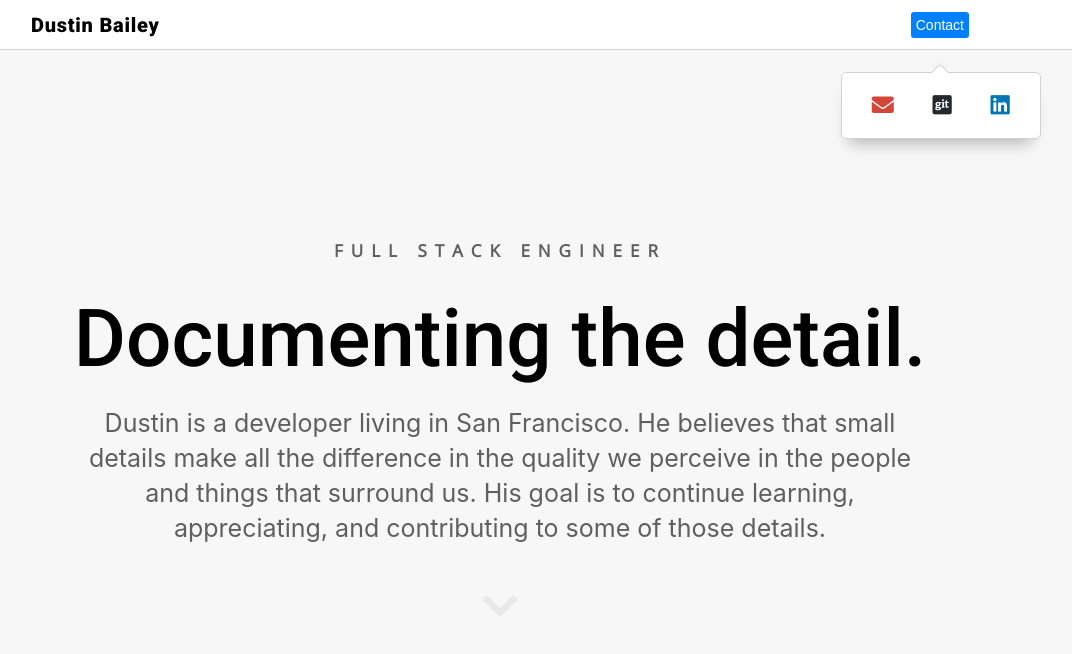
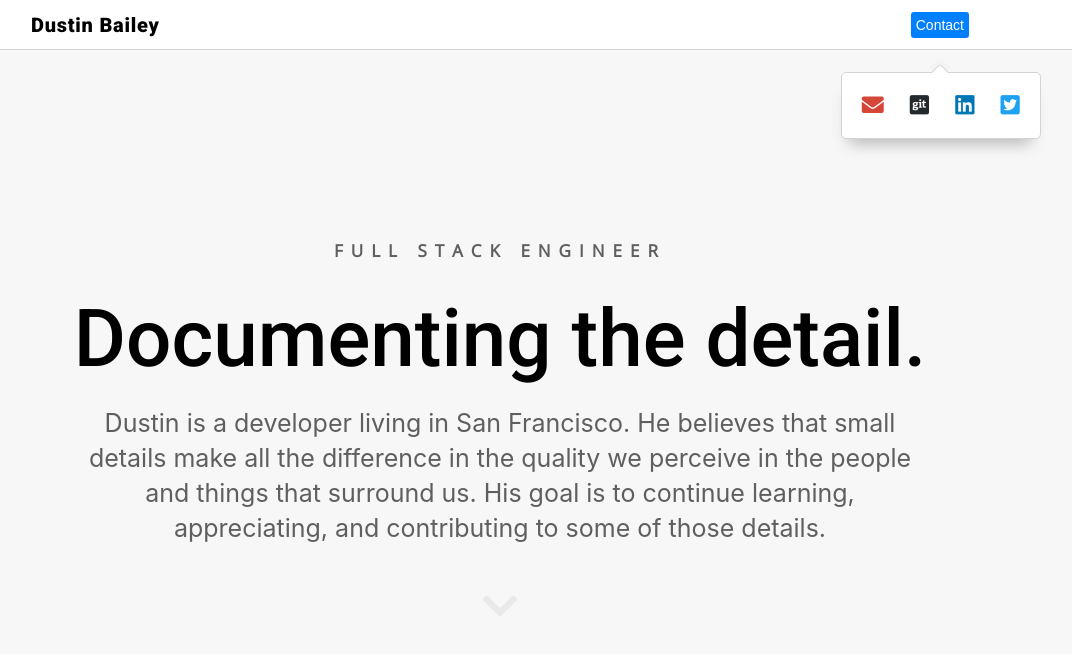
Before and after one commit to dgbailey/new_portfolio, a React (Create React App) app: page / in a window 1280 px wide. Both pictures are taken after a click on the button "Contact". Shown: the top 654 px of the page, without its empty margins (140-1212 px from the left). Built offline with nearby package versions, Linux system fonts and the light colour scheme; a web font is replaced by a local one.

Commit message:
copy changes, also added twitter account in contact nav

```diff
--- a/src/GlobalTopContainer.js
+++ b/src/GlobalTopContainer.js
@@ -311,7 +311,7 @@ export class GlobalTopContainer extends Component{
 
                         <ProductCarousel imageArray={["void_s"]}/>
                         <div className="under-carousel-description-cont">
-                            <p className="ucd-paragraph">The Void is a <a href="https://en.wikipedia.org/wiki/MUD">multi-user dungeon</a> (aka a multi-player game). My exclusive focus was learning, extending & deploying an inherited Django backend.<br></br><br></br> I collaborated with another backend engineer to create a flexible development pipeline facilitating local development on Django's native SQLite while deploying to PostgreSQL on Heroku.  I also enjoyed implementing a <a href="https://github.com/cs-build-week1-good-dev/mud-frontend/blob/master/src/components/main/ChatWindow.js">WebSocket based chat</a> on the frontend and backend.  The <a href="https://pusher.com/docs/channels">Pusher API</a> provided the backbone for our room specific channels.</p>
+                            <p className="ucd-paragraph">The Void is a <a href="https://en.wikipedia.org/wiki/MUD">multi-user dungeon</a> (aka a multi-player game). This project required me to learn a completely new backend framework &mdash; Django &mdash; in order to extend & deploy an inherited codebase.<br></br><br></br> I collaborated with another backend engineer to create a flexible development pipeline facilitating local development on Django's native SQLite while deploying to PostgreSQL on Heroku.  I also enjoyed implementing a <a href="https://github.com/cs-build-week1-good-dev/mud-frontend/blob/master/src/components/main/ChatWindow.js">WebSocket based chat</a> on the frontend and backend.  The <a href="https://pusher.com/docs/channels">Pusher API</a> provided the backbone for our room specific chat channels.</p>
                             <div className="ucd-infographic">
                                 <div className="icon-container">
                                     <div className="icon-position-container">
@@ -349,7 +349,7 @@ export class GlobalTopContainer extends Component{
                     </div>
                 </div>
 
-                <div className="parallax__layer parallax__layer--c">
+                <div className="parallax__layer parallax__layer--b">
                     <div className="front-end-description-container">
 
                         <div className="front-end-project text"> <strong className="strong-title"><em>Talweg</em></strong><div className="big-overview-text"><strong>React & Redux</strong><br></br><span className="elevator-line"><strong>Subscription management</strong></span></div></div>
--- a/src/Nav.js
+++ b/src/Nav.js
@@ -108,9 +108,10 @@ export class Nav extends Component{
                             <div className={`hidden-contact-info ${this.state.infoHidden && 'hidden'}`}>
                                 <div className="dropdown-arrow"></div>
                                 <div className="dropdown-menu">
-                                    <span className="dropdown-link"><a className="dropdown-icon" rel="noopener noreferrer" target="_blank" href="MAILTO:bailey.dust@gmail.com"><i class="fas fa-envelope"></i></a></span>
+                                    <span className="dropdown-link"><a className="dropdown-icon"  href="MAILTO:bailey.dust@gmail.com"><i class="fas fa-envelope"></i></a></span>
                                     <span className="dropdown-link"><a className="dropdown-icon"  rel="noopener noreferrer" target="_blank" href="https://github.com/dgbailey"><i class="fab fa-git-square"></i></a></span>
                                     <span className="dropdown-link"><a className="dropdown-icon" rel="noopener noreferrer" target="_blank" href="https://www.linkedin.com/in/dustin-bailey-758ab195/"><i class="fab fa-linkedin"></i></a></span>
+                                    <span className="dropdown-link"><a className="dropdown-icon" rel="noopener noreferrer" target="_blank" href="https://twitter.com/dustbailz"><i class="fab fa-twitter-square"></i></a></span>
                                 </div>
                             </div>
 
@@ -324,17 +325,17 @@ const StyledNavigation = styled.nav`
 
 
                 .dropdown-icon{
-                    padding:10px;
+
                     font-size:2.2rem;
 
                 }
 
                 i{
                     color:black;
-                    transition:.2s ease;
-                    &:hover{
-                        transform:scale(1.1);
-                    }
+                    transition:.1s linear;
+                    ${'' /* &:hover{
+                        transform:scale(1.01);
+                    } */}
                 }
 
                 .fas.fa-envelope{
@@ -363,6 +364,15 @@ const StyledNavigation = styled.nav`
                     animation:         fade-in-opacity-only-animation 1s both; /* IE 10+, Fx 29+ */
                     animation-delay:.3s;
                     color:#0077B5;
+                }
+
+                .fab.fa-twitter-square{
+                    -webkit-animation: fade-in-opacity-only-animation 1s both; /* Safari 4+ */
+                    -moz-animation:    fade-in-opacity-only-animation 1s both; /* Fx 5+ */
+                    -o-animation:      fade-in-opacity-only-animation 1s both; /* Opera 12+ */
+                    animation:         fade-in-opacity-only-animation 1s both; /* IE 10+, Fx 29+ */
+                    animation-delay:.4s;
+                    color:#1da1f2;
                 }
 
 
```
